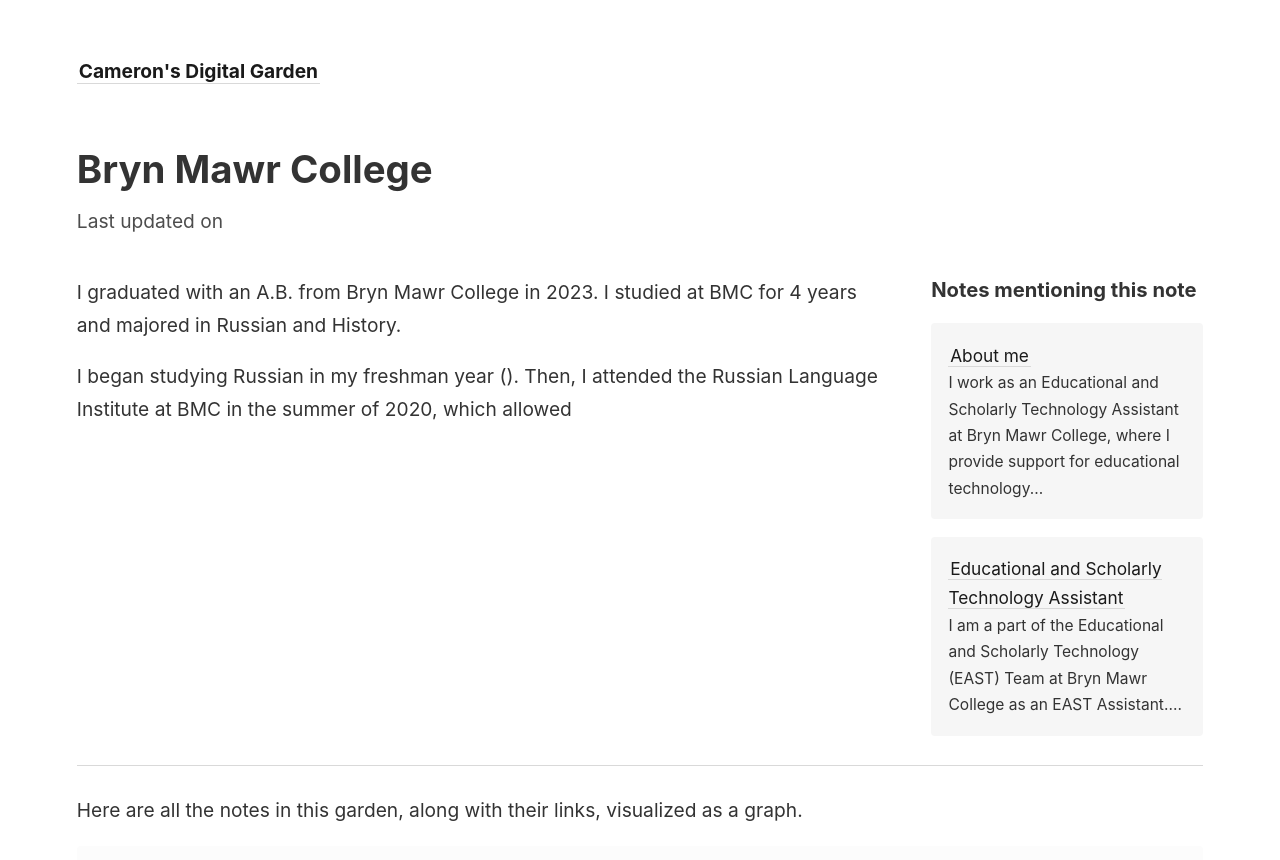
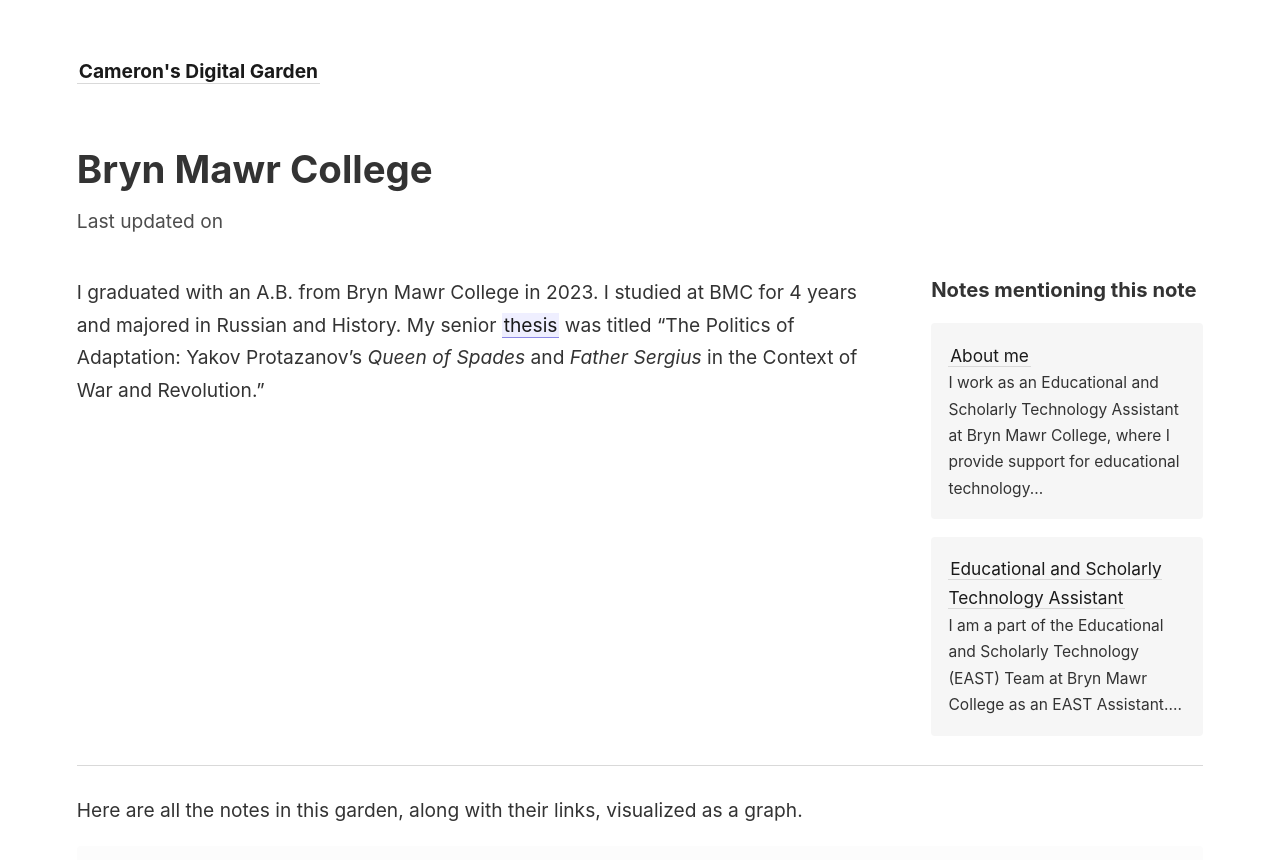
Before and after one commit to cboucher01/cboucher01.github.io, a Jekyll site: the page built from _notes/bmc.md, in a window 1280 px wide and 900 px high. Shown: the top 860 px of the window. Built offline with Jekyll 4.4.1, drawn with Linux system fonts in a browser that asks for light colours; some of the changed text lies outside the part shown.

Commit message:
comment out footer and edit bmc.md

```diff
--- a/_includes/footer.html
+++ b/_includes/footer.html
@@ -1 +1 @@
-This is the footer. Include anything you'd like here, like a link to an <a class="internal-link" href="{{ site.baseurl }}/about">About</a> page.
+<!--This is the footer. Include anything you'd like here, like a link to an <a class="internal-link" href="{{ site.baseurl }}/about">About</a> page.-->
--- a/_notes/bmc.md
+++ b/_notes/bmc.md
@@ -2,6 +2,4 @@
 title: Bryn Mawr College
 ---
 
-I graduated with an A.B. from Bryn Mawr College in 2023. I studied at BMC for 4 years and majored in Russian and History.
-
-I began studying Russian in my freshman year (). Then, I attended the Russian Language Institute at BMC in the summer of 2020, which allowed
+I graduated with an A.B. from Bryn Mawr College in 2023. I studied at BMC for 4 years and majored in Russian and History. My senior [[thesis]] was titled “The Politics of Adaptation: Yakov Protazanov’s *Queen of Spades* and *Father Sergius* in the Context of War and Revolution.”
```
